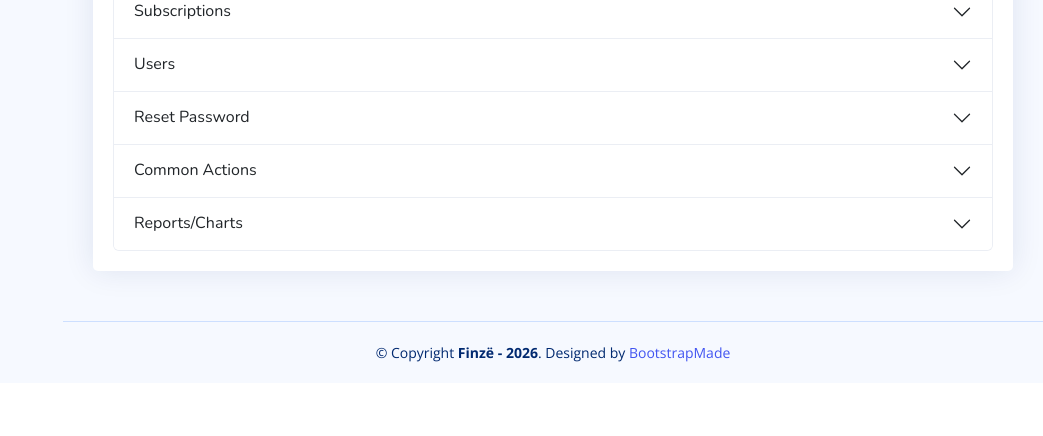
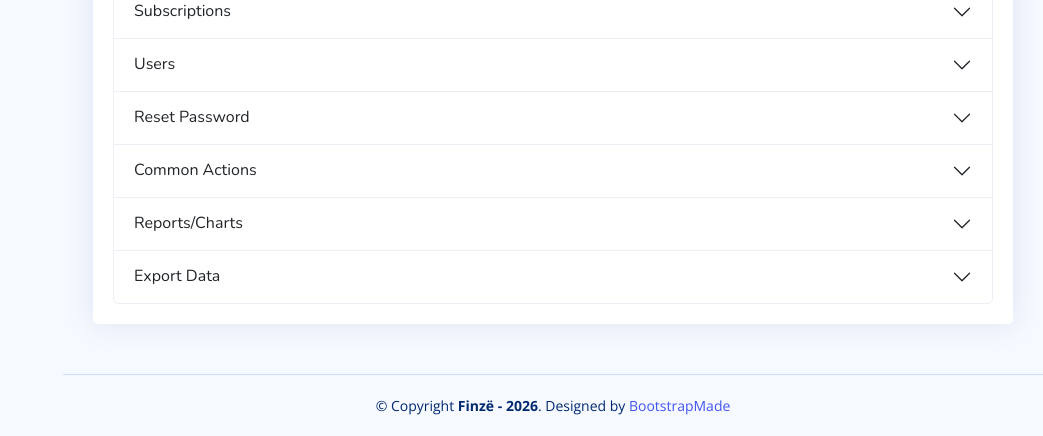
Before and after one commit to yllka-shala/FinzeMVCApp, an ASP.NET Core app: page /Home/Help in a window 1280 px wide. Shown: the part 899-1335 px from the top of the page, without its empty margins (237-1280 px from the left). Before the commit the page ends 1261 px from the top, so only its background shows below. Run offline with ASP.NET Core 8, Linux system fonts and the light colour scheme; the visitor is signed in with stand-in values (Sample User, id 1); some libraries are stand-ins or nearby versions.

Commit message:
New accordion added in the Help view.

```diff
--- a/FinanceApp/Views/Home/Help.cshtml
+++ b/FinanceApp/Views/Home/Help.cshtml
@@ -225,7 +225,7 @@
                         </div>
                         <div class="accordion-item">
                             <h2 class="accordion-header" id="headingFifteen">
-                                <button class="accordion-button collapsed" type="button" data-bs-toggle="collapse" data-bs-target="#collapseFifteen" aria-expanded="false" aria-controls="collapseFourteen">
+                                <button class="accordion-button collapsed" type="button" data-bs-toggle="collapse" data-bs-target="#collapseFifteen" aria-expanded="false" aria-controls="collapseFifteen">
                                     Common Actions
                                 </button>
                             </h2>
@@ -264,6 +264,22 @@
                                 </div>
                             </div>
                         </div>
+                        <div class="accordion-item">
+                            <h2 class="accordion-header" id="headingSeventeen">
+                                <button class="accordion-button collapsed" type="button" data-bs-toggle="collapse" data-bs-target="#collapseSeventeen" aria-expanded="false" aria-controls="collapseSeventeen">
+                                    Export Data
+                                </button>
+                            </h2>
+                            <div id="collapseSeventeen" class="accordion-collapse collapse" aria-labelledby="headingSeventeen" data-bs-parent="#accordionExample">
+                                <div class="accordion-body">
+                                    <ol>
+                                        <p>In every module you have the option te export the data.</p>
+                                        <p>Data export is available in two formats: <strong>Excel</strong> and <strong>Pdf</strong>.</p>
+                                        <p>Select the format from the dropdown menu and click export button.</p>
+                                    </ol>
+                                </div>
+                            </div>
+                        </div>
                     </div>
                 </div>
             </div>
```
